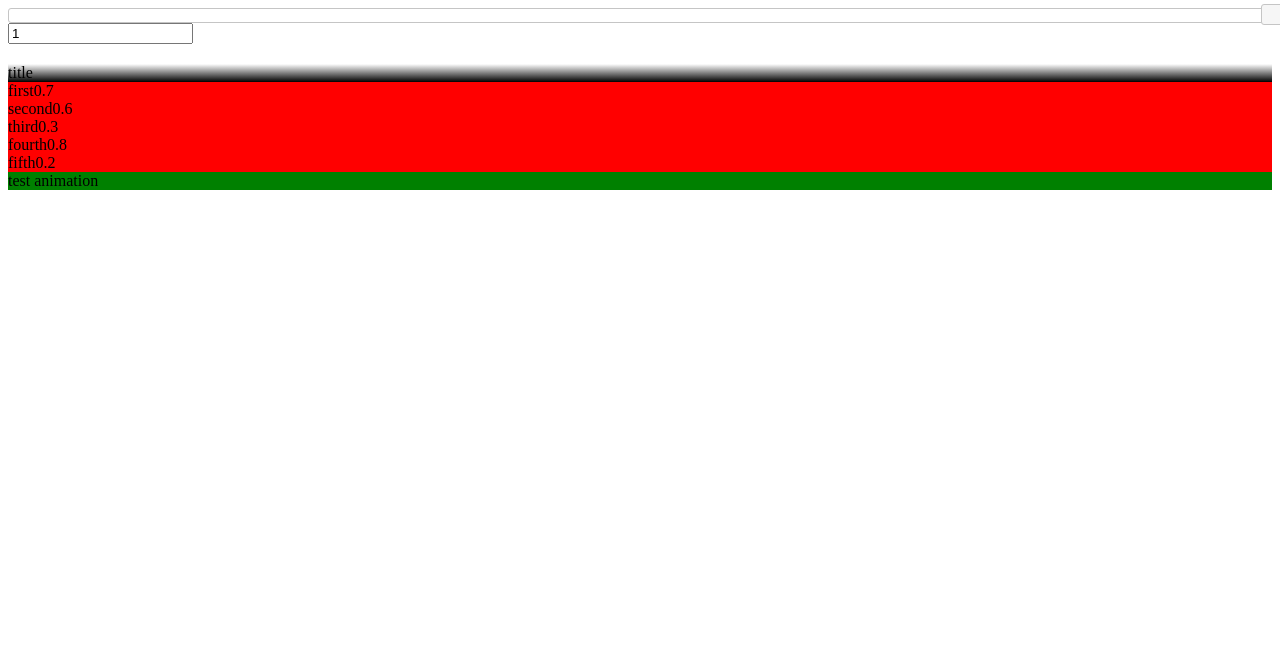
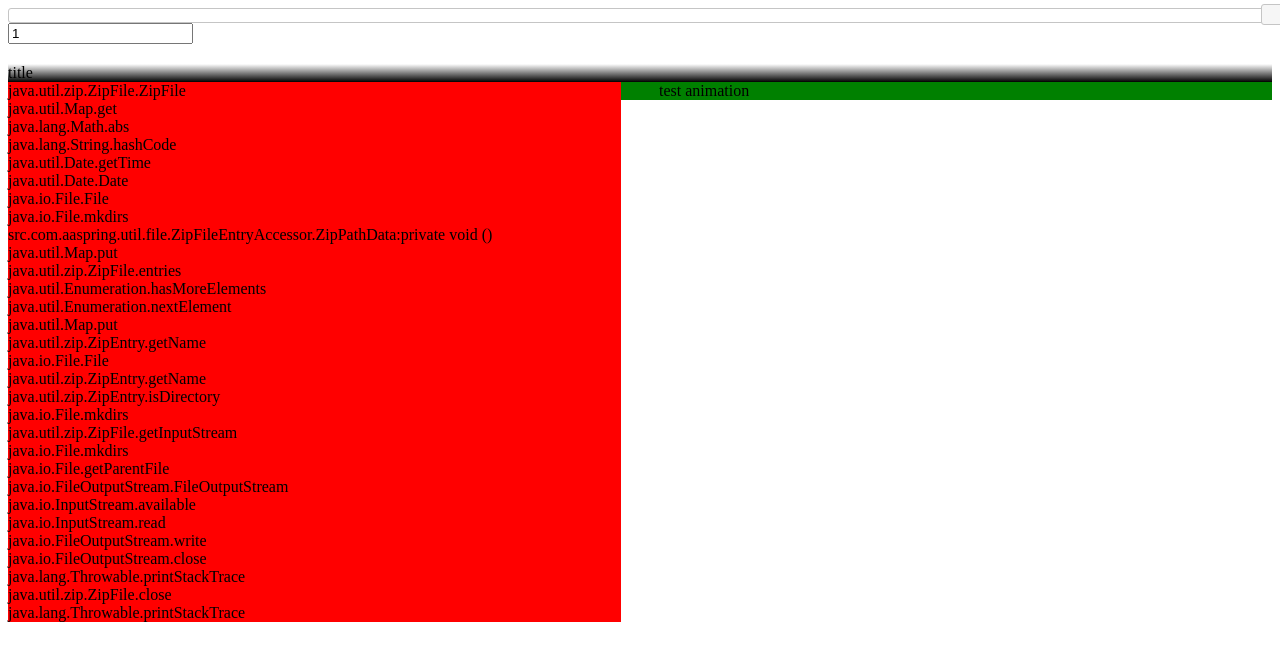
Before and after one commit to damonshen/Code-Visualization, a website: page index.html in a window 1280 px wide. Drawn offline with nearby package versions, Linux system fonts and the light colour scheme.

```diff
--- a/assert/js/main.js
+++ b/assert/js/main.js
@@ -31,10 +31,6 @@
     $('#slider').slider(sliderOption);
     val = $('#slider').slider('value');
     $('#amount').val(val);
-    $('#code div').each(function(index){
-      $(this).html(index + " test");
-      return $(this).css('background', 'blue');
-    });
     return $('div').each(function(index){
       return styleCode(this);
     });
--- a/index.html
+++ b/index.html
@@ -9,12 +9,37 @@
 <body><div id="slider"></div>
 <input type="text" id="amount" />
 <div id="title">title</div>
-<div id="code"></div>
-<div correlation="0.7">first0.7</div>
-<div correlation="0.6">second0.6</div>
-<div correlation="0.3">third0.3</div>
-<div correlation="0.8">fourth0.8</div>
-<div correlation="0.2">fifth0.2</div>
+<div id="code"><div correlation=" -2">java.util.zip.ZipFile.ZipFile </div>
+<div correlation=" 0.29472439661295713">java.util.Map.get </div>
+<div correlation=" 0.3320888785346108">java.lang.Math.abs </div>
+<div correlation=" -0.16493200151431311">java.lang.String.hashCode </div>
+<div correlation=" -0.16360358891245905">java.util.Date.getTime </div>
+<div correlation=" 0.9735637405647188">java.util.Date.Date </div>
+<div correlation=" 0.9470517659118443">java.io.File.File </div>
+<div correlation=" 0.8768313671624378">java.io.File.mkdirs </div>
+<div correlation=" 0.8851251197651903">src.com.aaspring.util.file.ZipFileEntryAccessor.ZipPathData:private void <init>()  </div>
+<div correlation=" 0.7995119280588945">java.util.Map.put </div>
+<div correlation=" 0.7994560137020597">java.util.zip.ZipFile.entries </div>
+<div correlation=" 0.028521340043351162">java.util.Enumeration.hasMoreElements </div>
+<div correlation=" 0.9892834470025689">java.util.Enumeration.nextElement </div>
+<div correlation=" 0.008992611963590042">java.util.Map.put </div>
+<div correlation=" 0.7994560137020597">java.util.zip.ZipEntry.getName </div>
+<div correlation=" 0.9373804205741118">java.io.File.File </div>
+<div correlation=" 0.9373804205741116">java.util.zip.ZipEntry.getName </div>
+<div correlation=" 0.9840560760224725">java.util.zip.ZipEntry.isDirectory </div>
+<div correlation=" 0.8863948094192646">java.io.File.mkdirs </div>
+<div correlation=" 0.9363467990094512">java.util.zip.ZipFile.getInputStream </div>
+<div correlation=" 0.9363467990094512">java.io.File.mkdirs </div>
+<div correlation=" 0.9527417804828329">java.io.File.getParentFile </div>
+<div correlation=" 0.8775535759564976">java.io.FileOutputStream.FileOutputStream </div>
+<div correlation=" 0.913434209300158">java.io.InputStream.available </div>
+<div correlation=" 0.9886863662747115">java.io.InputStream.read </div>
+<div correlation=" 0.9689740528262326">java.io.FileOutputStream.write </div>
+<div correlation=" 0.9728152455987972">java.io.FileOutputStream.close </div>
+<div correlation=" 0.7986709105927113">java.lang.Throwable.printStackTrace </div>
+<div correlation=" 0.7212123682999705">java.util.zip.ZipFile.close </div>
+<div correlation=" 0.7212123682999706">java.lang.Throwable.printStackTrace </div>
+</div>
 <div class="green">test animation</div>
 </body>
 </html>
```
Also changed, not shown: 2 other files.
